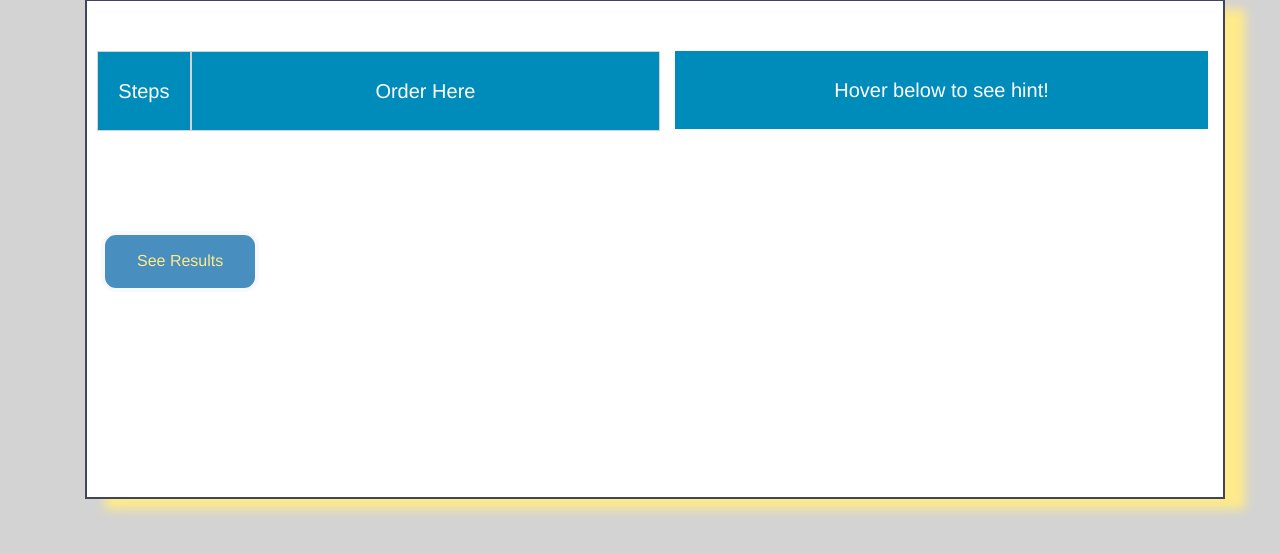
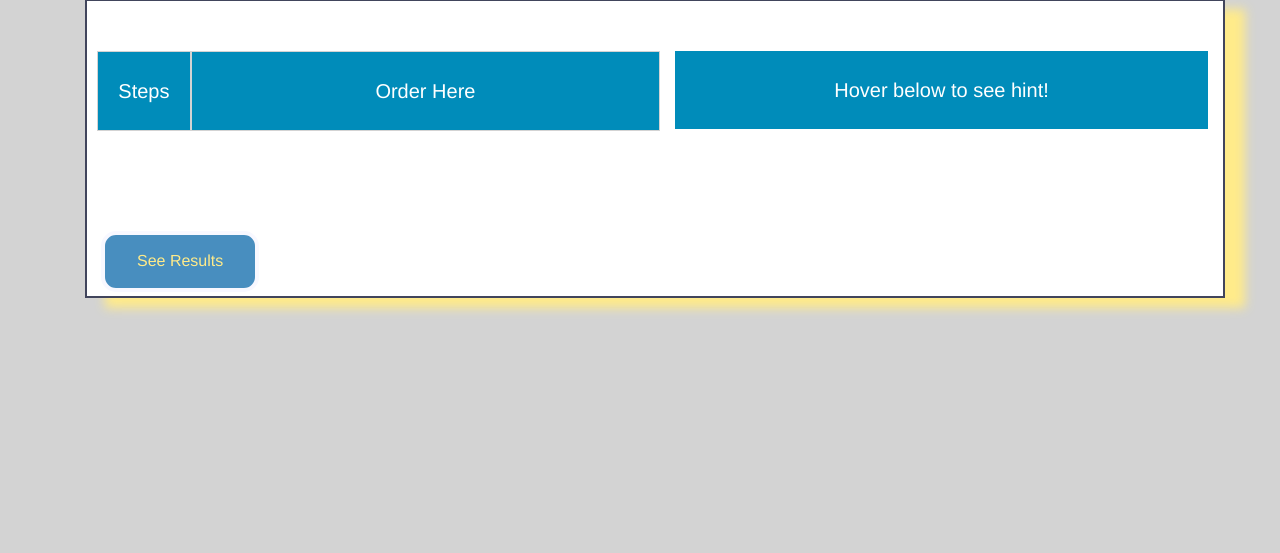
Before and after one commit to tiffanymcbrayer/teaching_parking, a Flask app: template templates/quiz2.html in a window 1280 px wide. Shown: the part 83-636 px from the top of the page. Run offline with Flask 2, Linux system fonts and the light colour scheme; the template is opened without the code that fills it, so the values that code supplies are empty; some libraries are stand-ins or nearby versions.

Commit message:
took out an empty row so the container stops at button

```diff
--- a/templates/quiz2.html
+++ b/templates/quiz2.html
@@ -70,15 +70,5 @@
 
     </div>
 
-
-
-    <div class="row">
-        <div class="col-md-2 prev">
-        </div>
-        <div class="col-md-8">
-        </div>
-        <div class="col-md-2 next">
-        </div>
-    </div>
 </div>
 {% endblock %}
```
